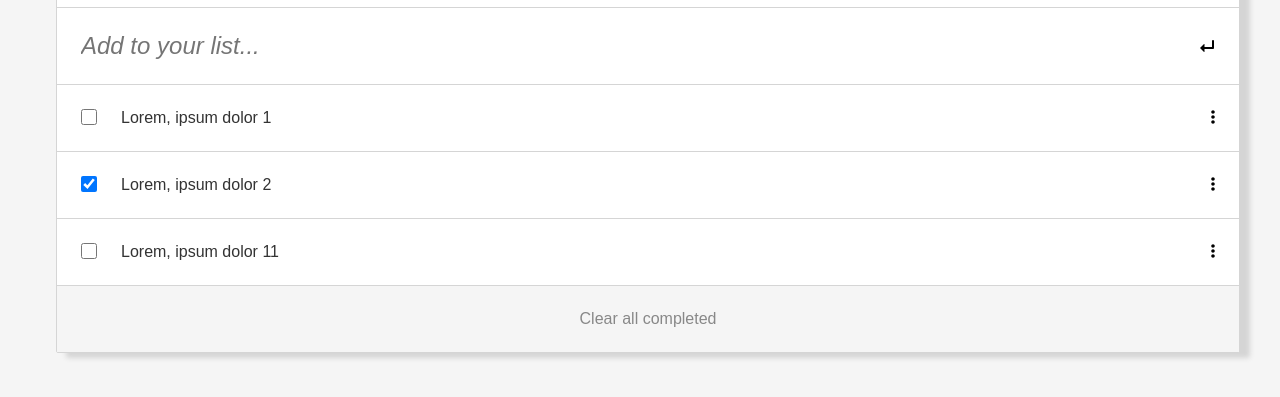
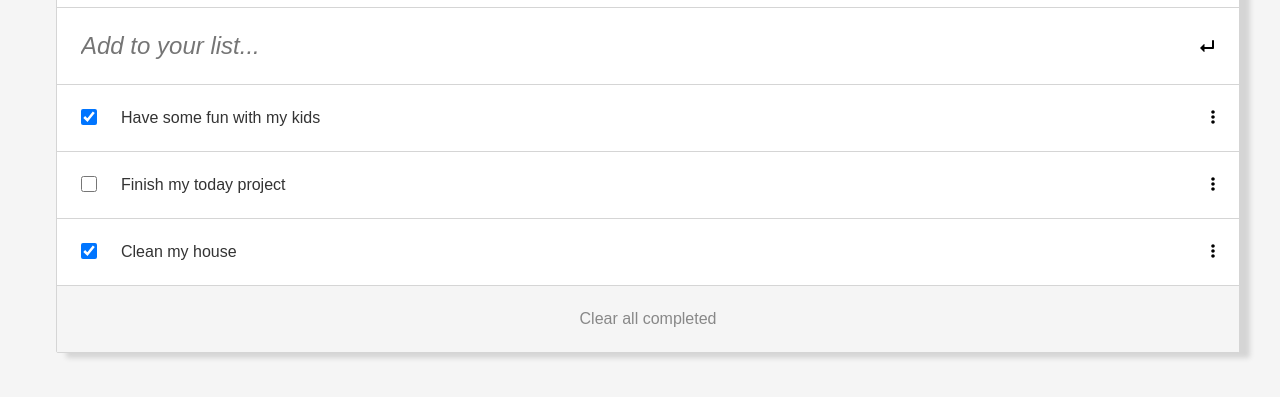
Before and after one commit to MMGGYY66/todo-list, a website built with webpack: page src/template.html in a window 1280 px wide. Shown: the part 159-556 px from the top of the page. Built offline with nearby package versions, Linux system fonts and the light colour scheme.

Commit message:
update js file

```diff
--- a/src/generatetodo.js
+++ /dev/null
@@ -1,5 +0,0 @@
-function generatetodo() {
-  console.log("todo list");
-}
-
-export default generatetodo
--- a/src/index.js
+++ b/src/index.js
@@ -1,32 +1,31 @@
 // Todo APP
-import generatetodo from './generatetodo'
 import './styles/main.scss'
 
 import Edit from './ellipsis-vertical.svg';
 import Refresh from './rotate.svg';
 import Enter from './enter.png';
 
-const list = document.getElementById('list');
+const todoslist = document.getElementById('todoslist');
 
-const arr = [
+const todoList = [
   {
-    description: 'Lorem, ipsum dolor 11',
-    completed: false,
+    description: 'Clean my house',
+    completed: true,
     index: 11,
   },
   {
-    description: 'Lorem, ipsum dolor 2',
-    completed: true,
+    description: 'Finish my today project',
+    completed: false,
     index: 2,
   },
   {
-    description: 'Lorem, ipsum dolor 1',
-    completed: false,
+    description: 'Have some fun with my kids',
+    completed: true,
     index: 1,
   },
 ];
 
-const appendToDOM = (todo) => {
+const displayTodos = (todo) => {
   const element = document.createElement('li');
   const editIcon = new Image();
   editIcon.src = Edit;
@@ -40,14 +39,14 @@ const appendToDOM = (todo) => {
   </label
   `;
   element.appendChild(editIcon);
-  list.appendChild(element);
+  todoslist.appendChild(element);
 };
 
 const loadElements = () => {
-  arr
+  todoList
     .sort((a, b) => a.index - b.index)
     .forEach((todo) => {
-      appendToDOM(todo);
+      displayTodos(todo);
     });
 };
 
@@ -70,8 +69,3 @@ window.onload = () => {
   loadRefreshBtn();
   loadEnterBtn();
 };
-
-const todoBtn = document.getElementById('todoBtn')
-todoBtn.addEventListener('click', generatetodo)
-
-generatetodo()
--- a/src/styles/main.scss
+++ b/src/styles/main.scss
@@ -26,7 +26,7 @@ main > h1 {
 	justify-content: space-between;
 }
 
-#add-todo-label {
+#add-label {
 	display: flex;
 	justify-content: space-between;
 	border-bottom: 1px solid #d5d5d5;
--- a/src/template.html
+++ b/src/template.html
@@ -16,12 +16,13 @@
       Today's To Do
       <img id="refresh" />
     </h1>
-    <label for="add-todo" id="add-todo-label">
+    <label for="add-todo" id="add-label">
       <input type="text" name="add-todo" id="add-todo" placeholder="Add to your list..." />
       <img id="enter" />
     </label>
-    <ul id="list"></ul>
+    <ul id="todoslist"></ul>
     <footer><a href="#">Clear all completed</a></footer>
   </main>
 </body>
+
 </html>
```
Lines whose indentation alone changed are shown as unchanged.
